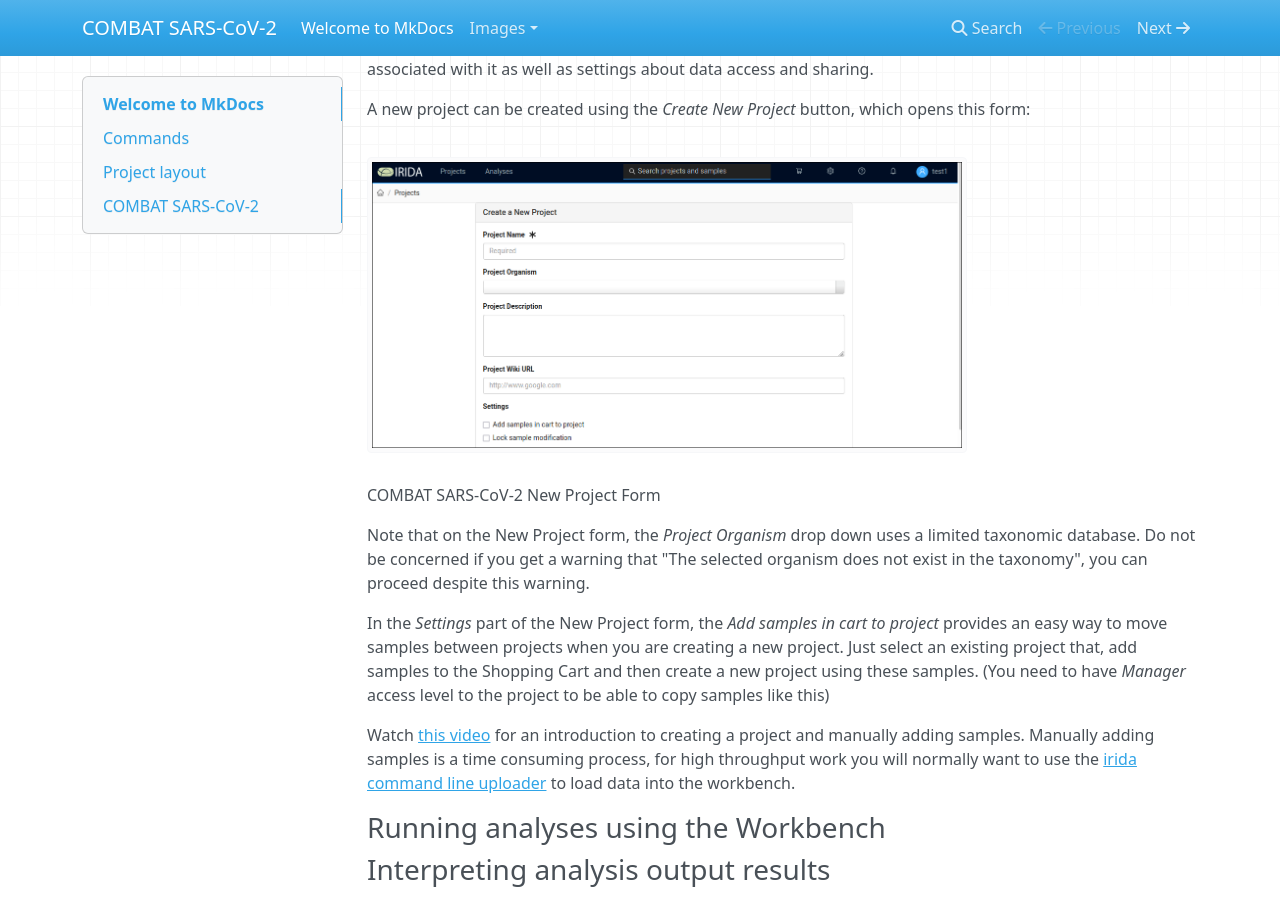
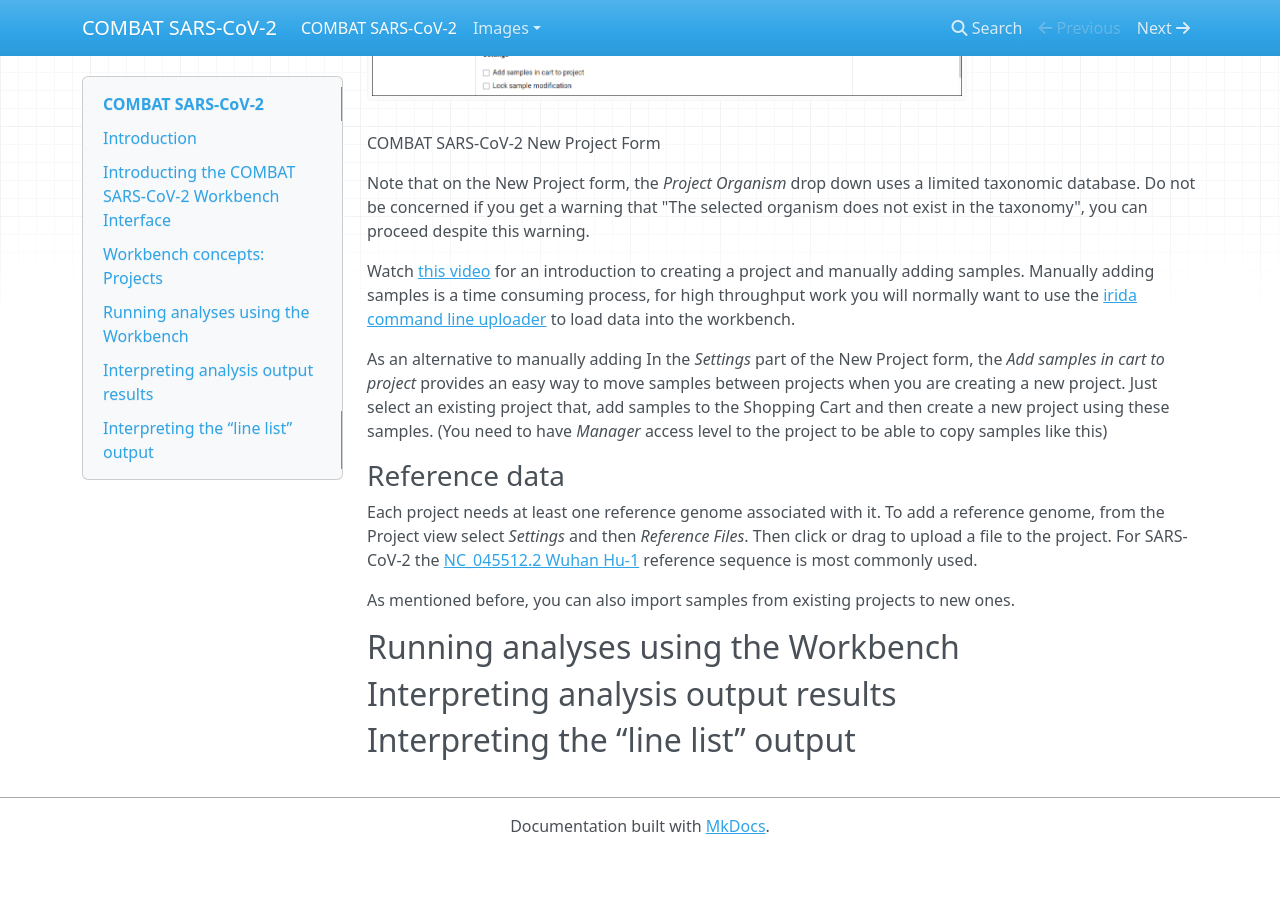
Before and after one commit to COMBAT-SARS-COV-2/combatsarscov2-docs, an MkDocs documentation site: the page built from docs/index.md, in a window 1280 px wide and 900 px high, scrolled down 2626 px. Built offline with MkDocs 1.6.1, drawn with Linux system fonts in a browser that asks for light colours; nearby versions of some CDN libraries; after the commit the page ends 3480 px from its top, so only the background shows below that; some of the changed text lies outside the part shown.

Commit message:
Add docs on Reference data

```diff
--- a/docs/index.md
+++ b/docs/index.md
@@ -1,26 +1,8 @@
-# Welcome to MkDocs
+# COMBAT SARS-CoV-2
 
-For full documentation visit [mkdocs.org](https://www.mkdocs.org).
+## Introduction
 
-## Commands
-
-* `mkdocs new [dir-name]` - Create a new project.
-* `mkdocs serve` - Start the live-reloading docs server.
-* `mkdocs build` - Build the documentation site.
-* `mkdocs -h` - Print help message and exit.
-
-## Project layout
-
-    mkdocs.yml    # The configuration file.
-    docs/
-        index.md  # The documentation homepage.
-        ...       # Other markdown pages, images and other files.
-
-## COMBAT SARS-CoV-2
-
-### Introduction
-
-### Introducting the COMBAT SARS-CoV-2 Workbench Interface
+## Introducting the COMBAT SARS-CoV-2 Workbench Interface
 
 The COMBAT SARS-CoV-2 Workbench is a web application, so to access it you need to know the URL (link)
 to the application and also the username and password you will be using to log in. The Workbench
@@ -64,7 +46,7 @@ The **Projects** menu has two items:
 
 The second of these items allows two or more instances of the Workbench to share data. We will not examine that capability at this time. If you *Your projects* you are presented with a list of projects that you either created or have access to.
 
-### Workbench concepts: Projects
+## Workbench concepts: Projects
 
 <figure>
     <img src="images/project_list.png" alt="COMBAT SARS-CoV-2 Projects Page" width="600" />
@@ -82,16 +64,22 @@ A new project can be created using the *Create New Project* button, which opens
 
 Note that on the New Project form, the *Project Organism* drop down uses a limited taxonomic database. Do not be concerned if you get a warning that "The selected organism does not exist in the taxonomy", you can proceed despite this warning.
 
-In the *Settings* part of the New Project form, the *Add samples in cart to project* provides an easy way to move samples between projects when you are creating a new project. Just select an existing project that, add samples to the Shopping Cart and then create a new project using these samples. (You need to have *Manager* access level to the project to be able to copy samples like this)
-
 Watch [this video](https://www.youtube.com/watch?v=_b-A-trnMe8) for an introduction to creating a project and manually adding samples. Manually adding samples is a time consuming process, for high throughput work you will normally want to use the
 [irida command line uploader](LINK COMING) to load data into the workbench.
 
+As an alternative to manually adding In the *Settings* part of the New Project form, the *Add samples in cart to project* provides an easy way to move samples between projects when you are creating a new project. Just select an existing project that, add samples to the Shopping Cart and then create a new project using these samples. (You need to have *Manager* access level to the project to be able to copy samples like this)
+
+### Reference data
+
+Each project needs at least one reference genome associated with it. To add a reference genome, from the Project view select *Settings* and then *Reference Files*. Then click or drag to upload a file to the project. For SARS-CoV-2 the [NC_045512.2 Wuhan Hu-1](https://www.ncbi.nlm.nih.gov/nuccore/1798174254) reference sequence is most commonly used.
+
+
+As mentioned before, you can also import samples from existing projects to new ones.
 
 
 
-### Running analyses using the Workbench
+## Running analyses using the Workbench
 
-### Interpreting analysis output results
+## Interpreting analysis output results
 
-### Interpreting the “line list” output
+## Interpreting the “line list” output
```
Also changed, not shown: README.md (+2 -0 lines).
